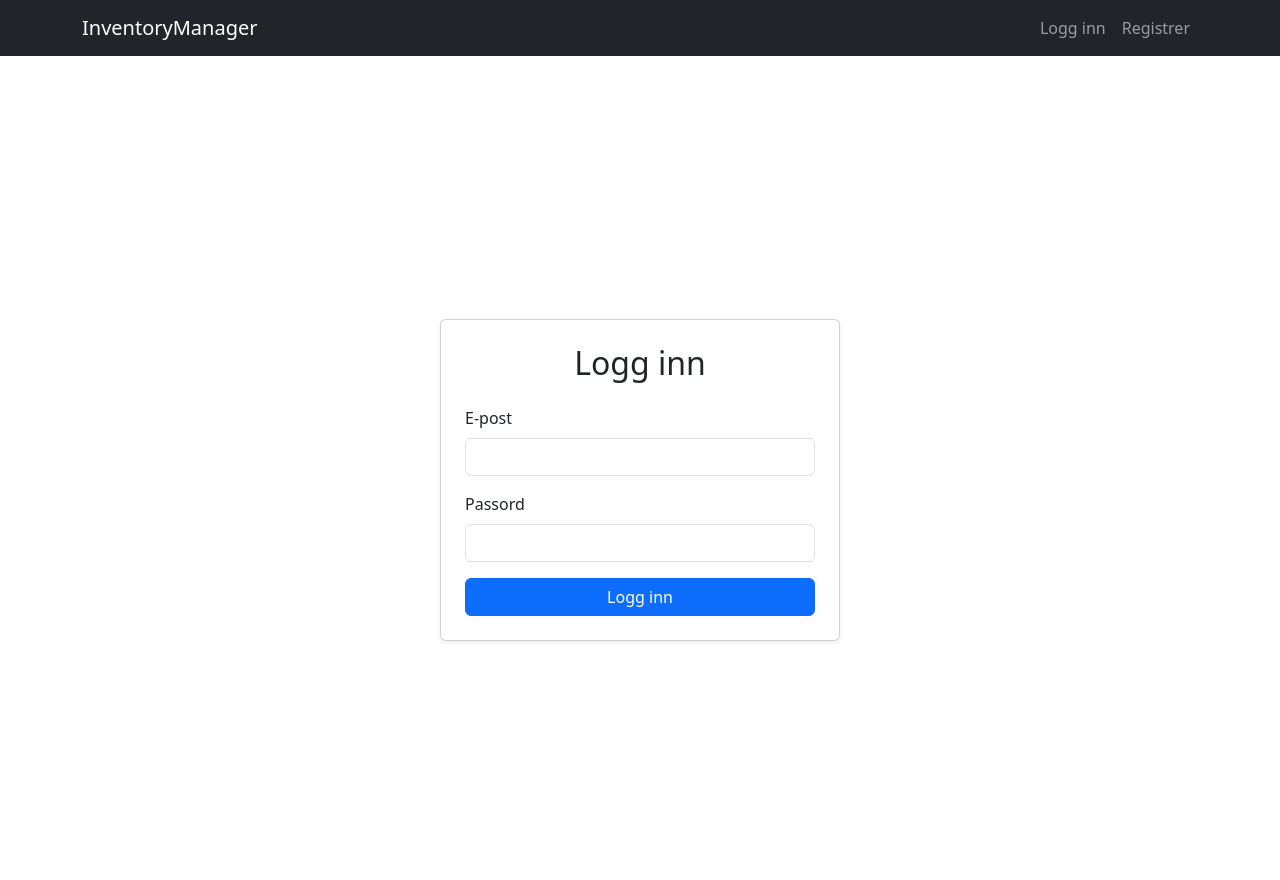
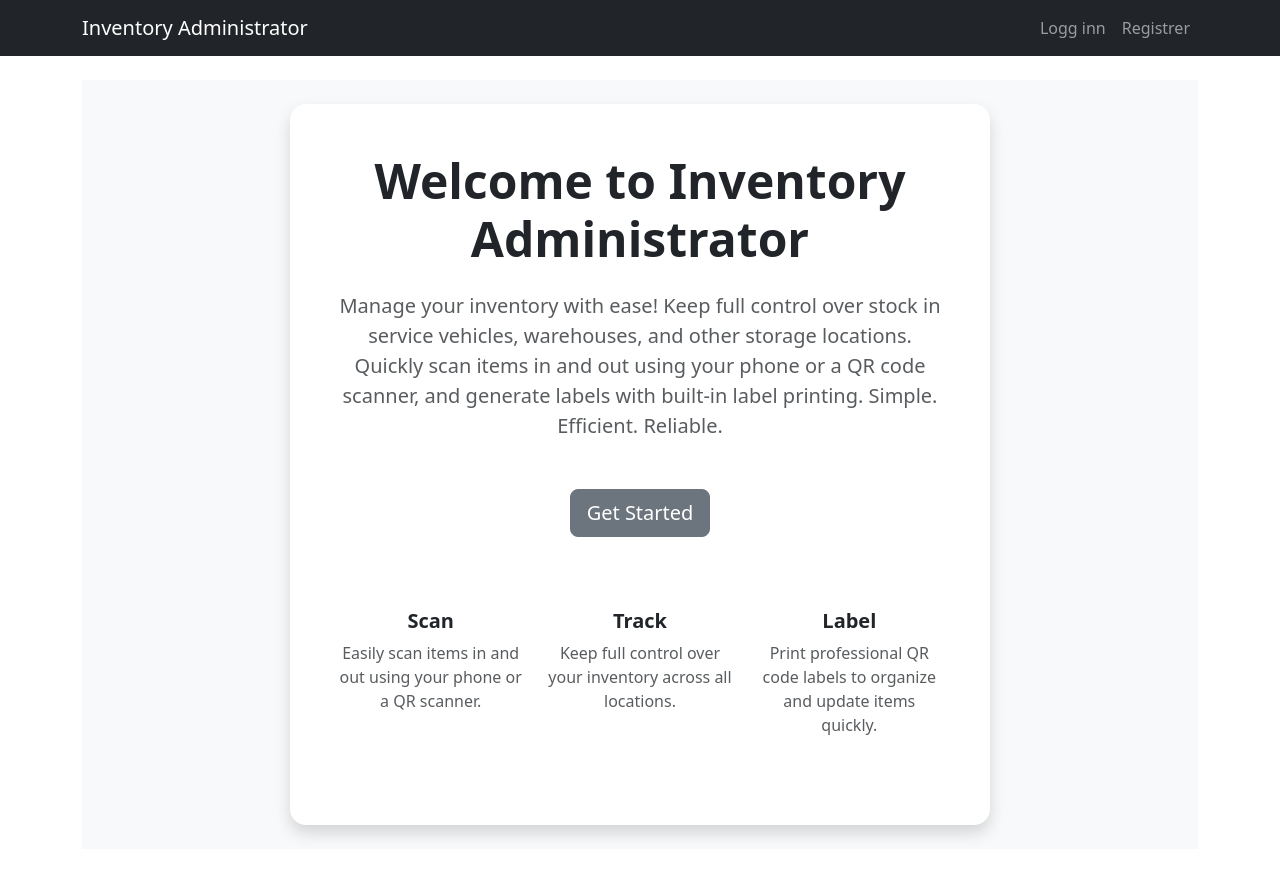
Before and after one commit to Kimser91/inventory-mainpage, a Vue app: page / in a window 1280 px wide. Before the commit this address led to /login. After the commit the page ends 849 px from the top, so only its background shows below. Built offline with nearby package versions, Linux system fonts and the light colour scheme.

Commit message:
laget en velkomstside

```diff
--- a/src/App.vue
+++ b/src/App.vue
@@ -2,7 +2,7 @@
   <div id="app">
     <nav class="navbar navbar-expand-lg navbar-dark bg-dark">
       <div class="container">
-        <a class="navbar-brand" href="/">InventoryManager</a>
+        <a class="navbar-brand" href="/">Inventory Administrator</a>
         <div class="collapse navbar-collapse">
           <ul class="navbar-nav ms-auto">
             <li class="nav-item">
--- a/src/router/index.js
+++ b/src/router/index.js
@@ -1,9 +1,10 @@
 import { createRouter, createWebHistory } from 'vue-router';
 import LoginView from '../views/LoginView.vue';
 import RegisterView from '../views/RegisterView.vue';
+import MainPage from '../views/MainPage.vue';
 
 const routes = [
-  { path: '/', redirect: '/login' },
+  { path: '/', component: MainPage },
   { path: '/login', component: LoginView },
   { path: '/register', component: RegisterView }
 ];
--- a/src/views/MainPage.vue
+++ b/src/views/MainPage.vue
@@ -1,9 +1,50 @@
 <template>
-<div></div>
-</template>
+    <div class="d-flex flex-column align-items-center justify-content-center bg-light p-4" style="min-height: 85vh;">
+      <div class="bg-white rounded-4 shadow p-5 w-100 text-center" style="max-width: 700px;">
+        <h1 class="display-5 fw-bold mb-4">Welcome to Inventory Administrator</h1>
+        <p class="lead text-muted mb-5">
+          Manage your inventory with ease! Keep full control over stock in service vehicles, warehouses, and other storage locations.
+          Quickly scan items in and out using your phone or a QR code scanner, and generate labels with built-in label printing.
+          Simple. Efficient. Reliable.
+        </p>
 
-<script>
-</script>
+        <button
+          @click="goToRegister"
+          class="btn btn-secondary btn-lg mb-5"
+        >
+          Get Started
+        </button>
 
-<style>
-</style>
+        <div class="row text-center mt-4">
+          <div class="col-md-4 mb-4">
+            <h3 class="h5 fw-bold">Scan</h3>
+            <p class="text-muted">Easily scan items in and out using your phone or a QR scanner.</p>
+          </div>
+
+          <div class="col-md-4 mb-4">
+            <h3 class="h5 fw-bold">Track</h3>
+            <p class="text-muted">Keep full control over your inventory across all locations.</p>
+          </div>
+
+          <div class="col-md-4 mb-4">
+            <h3 class="h5 fw-bold">Label</h3>
+            <p class="text-muted">Print professional QR code labels to organize and update items quickly.</p>
+          </div>
+        </div>
+      </div>
+    </div>
+  </template>
+
+  <script>
+  export default {
+    name: "MainPage",
+    methods: {
+      goToRegister() {
+        this.$router.push("/register");
+      }
+    }
+  };
+  </script>
+
+  <style scoped>
+  </style>
```
